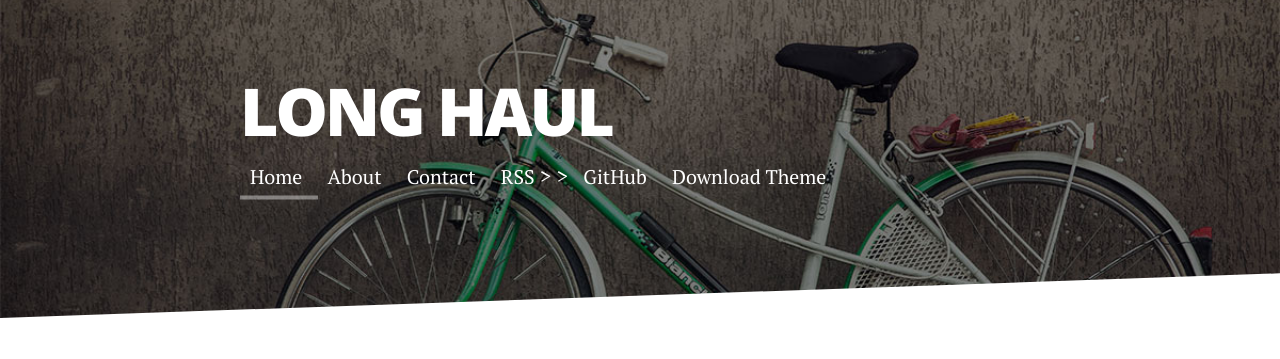
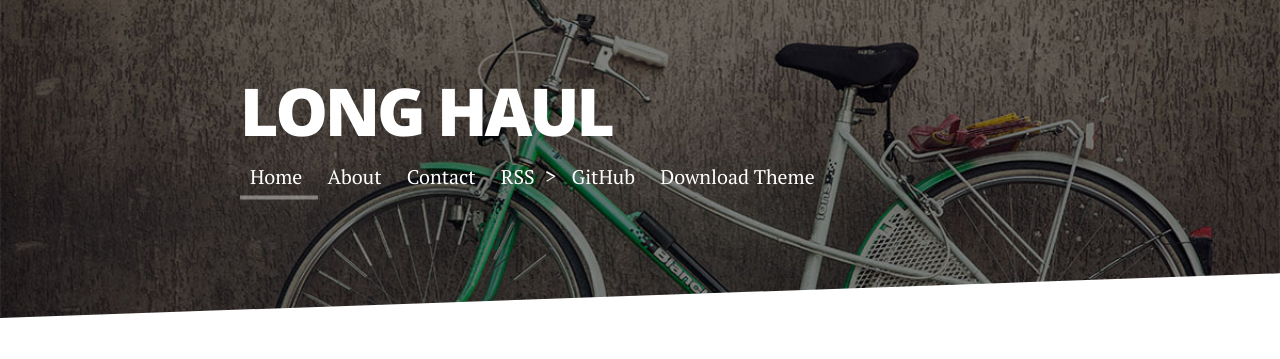
Before and after one commit to JohnMai1994/MengBlog, a Jekyll site: the page built from index.html, in a window 1280 px wide. Shown: the top 359 px of the page. Built offline with Jekyll 4.4.1, drawn with Linux system fonts in a browser that asks for light colours; nearby versions of some CDN libraries; the list of posts is cut into pages by our own code.

```diff
--- a/_includes/header.html
+++ b/_includes/header.html
@@ -8,7 +8,7 @@
                      <a href="{{ link.url | prepend: site.baseurl }}">{{ link.title }}</a>
                  </li>
                  {% endfor %}
-                 <li><a href={{/feed.xml | prepend:site.baseurl | presend: site.url }}> RSS </a>></li>>
+                 <li><a href="{{ "/feed.xml" | prepend:site.baseurl | presend: site.url }}"> RSS </a></li>>
                  <li> <a href="https://github.com/brianmaierjr/long-haul" target="_blank">GitHub</a></li>
                  <li><a href="https://github.com/brianmaierjr/long-haul/archive/master.zip">Download Theme</a></li>
              </ul>
```
